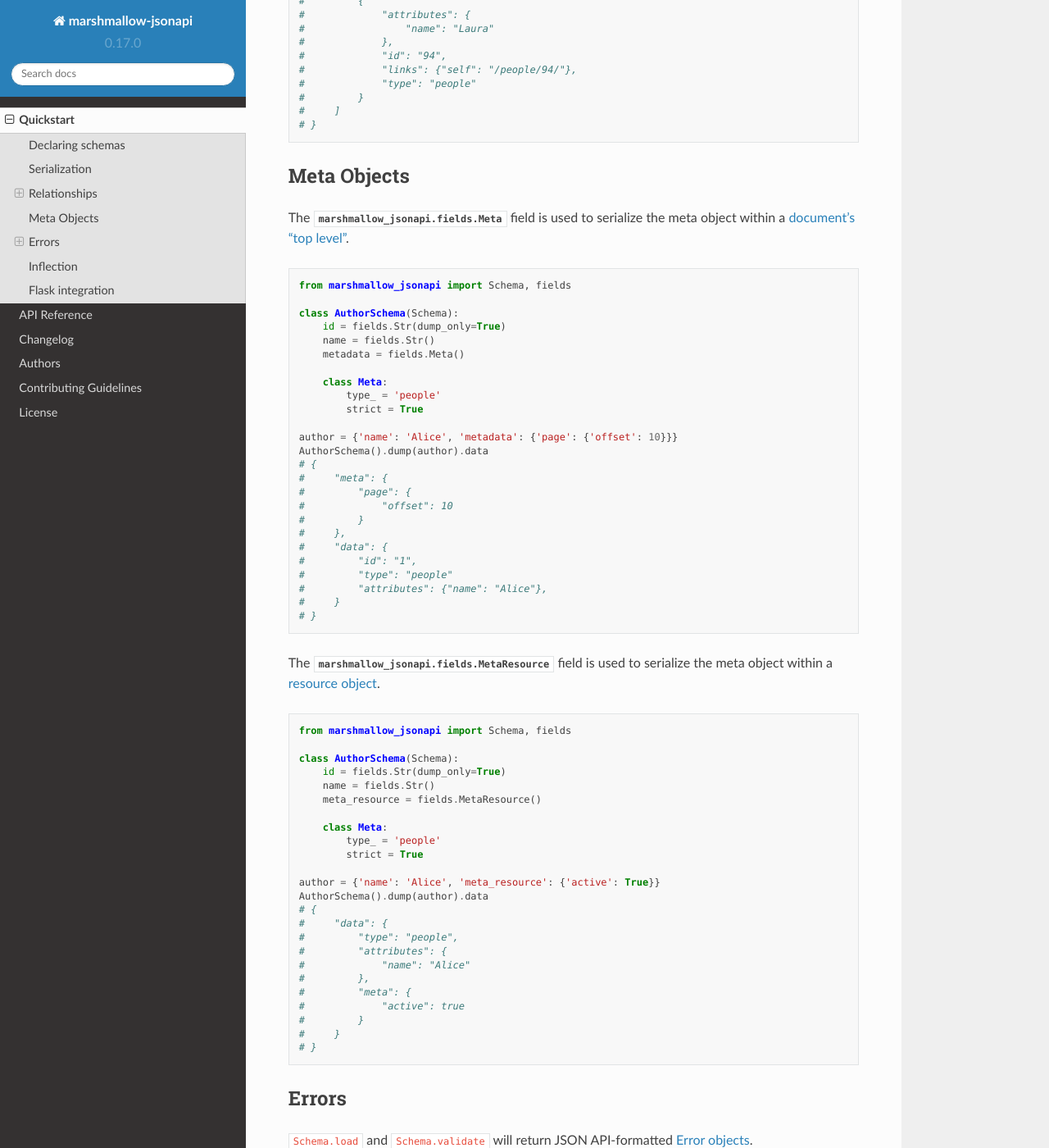
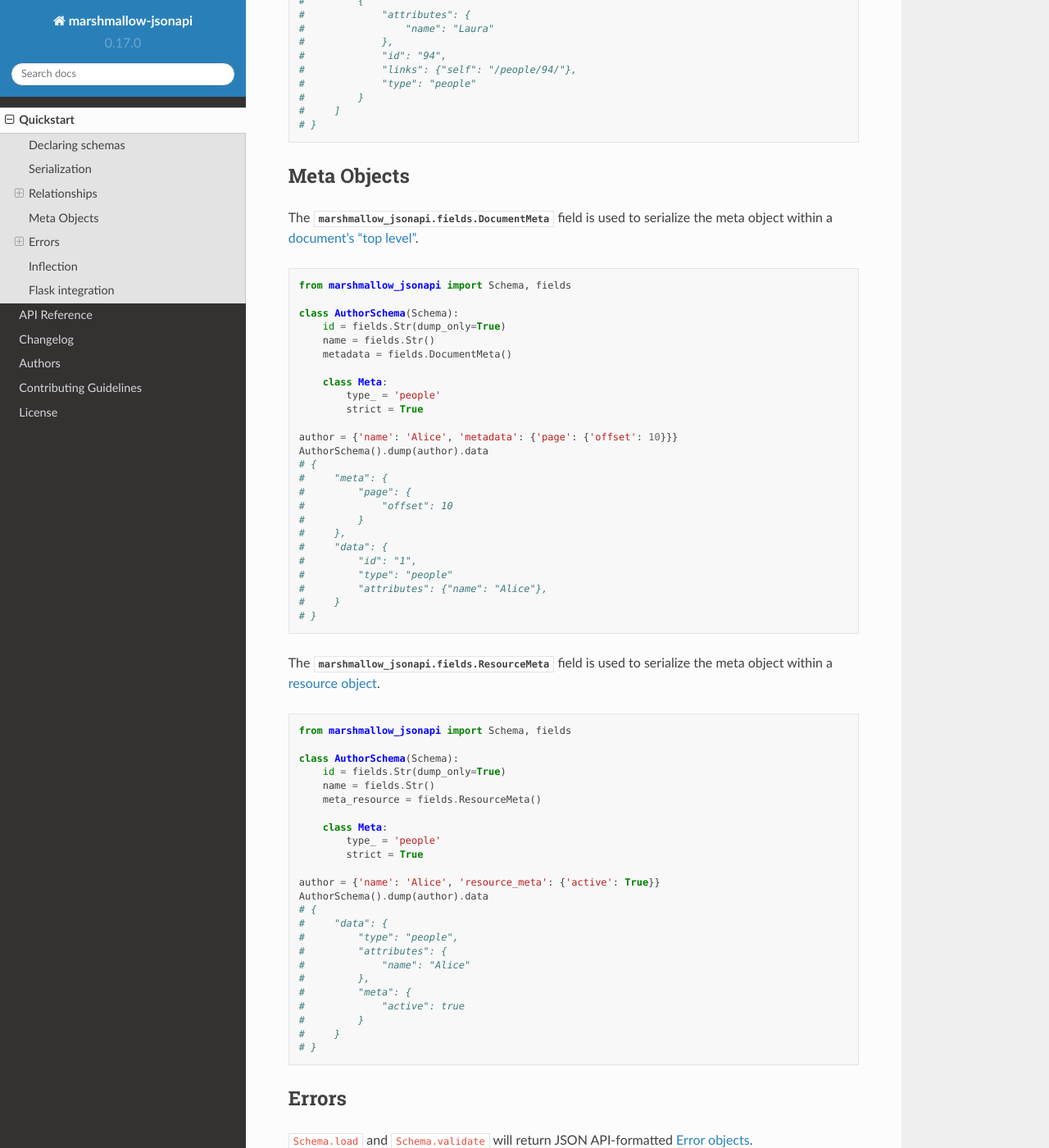
Before and after one commit to marshmallow-code/marshmallow-jsonapi, a Sphinx documentation site: the page built from docs/quickstart.rst, in a window 1280 px wide and 1400 px high, scrolled down 3906 px. Shown: the whole window at 82% size. Built offline with Sphinx 7.4.7 and the Read the Docs theme 2.0.0, drawn with Linux system fonts in a browser that asks for light colours.

Commit message:
Rename Meta to DocumentMeta and MetaResource to ResourceMeta

```diff
--- a/docs/quickstart.rst
+++ b/docs/quickstart.rst
@@ -215,8 +215,8 @@ Now you can include some data in a dump by specifying the includes (also support
 Meta Objects
 ============
 
-The :class:`marshmallow_jsonapi.fields.Meta` field is used to serialize the
-meta object within a `document’s "top level" <http://jsonapi.org/format/#document-meta>`_.
+The :class:`marshmallow_jsonapi.fields.DocumentMeta` field is used to serialize
+the meta object within a `document’s "top level" <http://jsonapi.org/format/#document-meta>`_.
 
 .. code-block:: python
 
@@ -225,7 +225,7 @@ meta object within a `document’s "top level" <http://jsonapi.org/format/#docum
     class AuthorSchema(Schema):
         id = fields.Str(dump_only=True)
         name = fields.Str()
-        metadata = fields.Meta()
+        metadata = fields.DocumentMeta()
 
         class Meta:
             type_ = 'people'
@@ -246,7 +246,7 @@ meta object within a `document’s "top level" <http://jsonapi.org/format/#docum
     #     }
     # }
 
-The :class:`marshmallow_jsonapi.fields.MetaResource` field is used to serialize
+The :class:`marshmallow_jsonapi.fields.ResourceMeta` field is used to serialize
 the meta object within a `resource object <http://jsonapi.org/format/#document-resource-objects>`_.
 
 .. code-block:: python
@@ -256,13 +256,13 @@ the meta object within a `resource object <http://jsonapi.org/format/#document-r
     class AuthorSchema(Schema):
         id = fields.Str(dump_only=True)
         name = fields.Str()
-        meta_resource = fields.MetaResource()
+        meta_resource = fields.ResourceMeta()
 
         class Meta:
             type_ = 'people'
             strict = True
 
-    author = {'name': 'Alice', 'meta_resource': {'active': True}}
+    author = {'name': 'Alice', 'resource_meta': {'active': True}}
     AuthorSchema().dump(author).data
     # {
     #     "data": {
```
Also changed, not shown: 4 other files.
